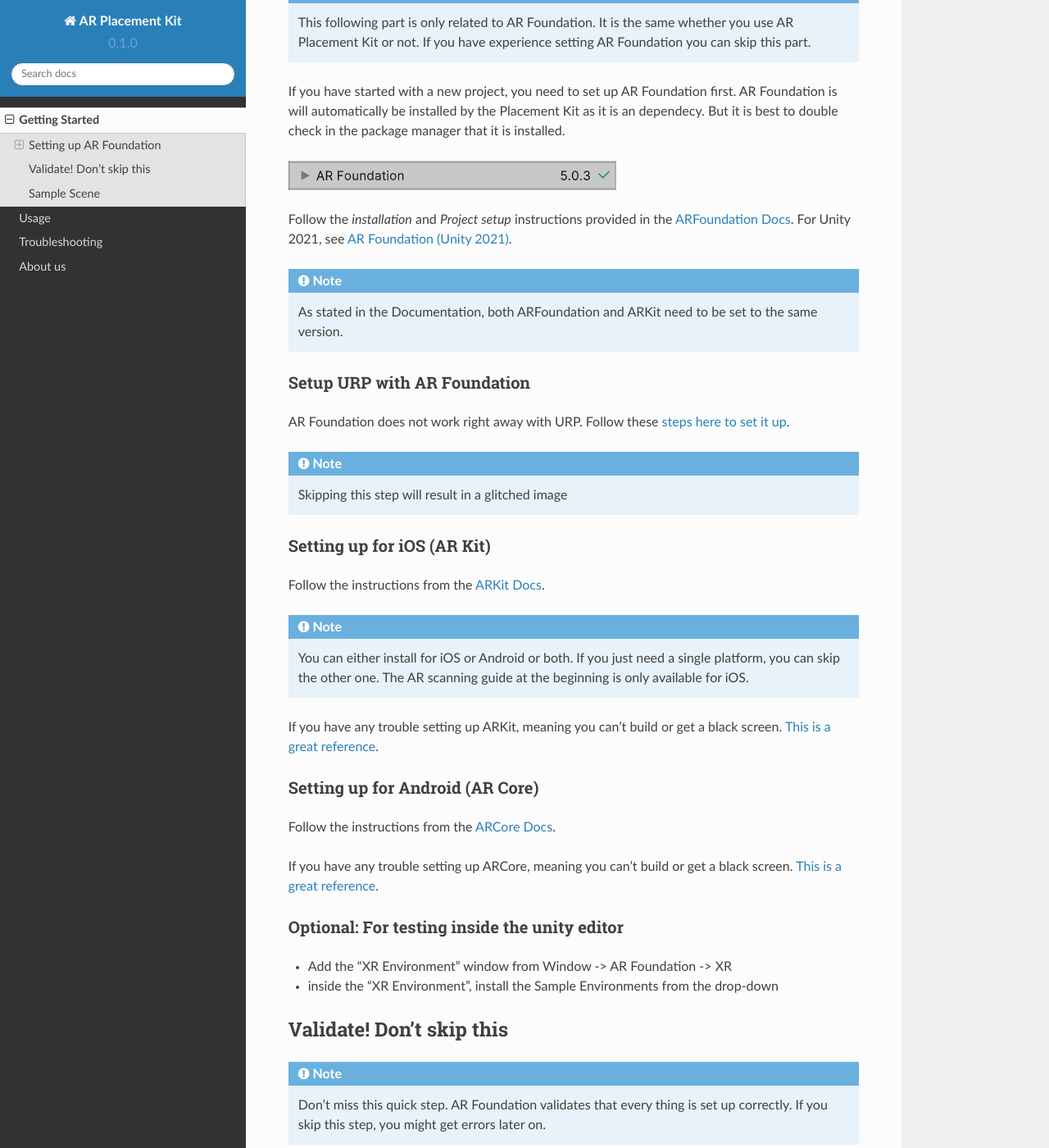
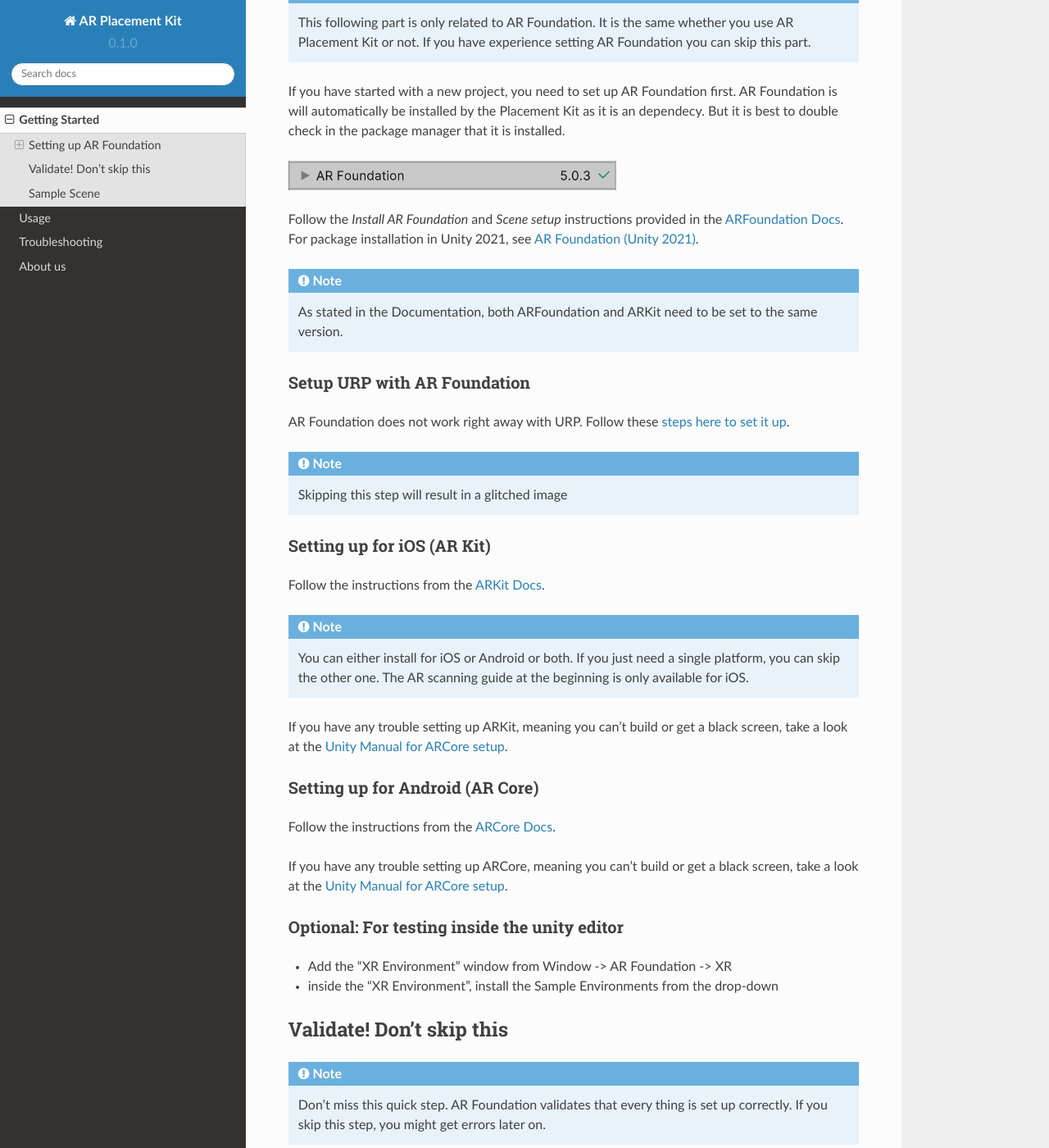
Before and after one commit to Ditached/ARPlacementKit-Docs, a Sphinx documentation site: the page built from docs/source/installation.rst, in a window 1280 px wide and 1400 px high, scrolled down 1218 px. Shown: the whole window at 82% size. Built offline with Sphinx 7.4.7 and the Read the Docs theme 2.0.0, drawn with Linux system fonts in a browser that asks for light colours.

Commit message:
Small changes in wording

```diff
--- a/docs/source/index.rst
+++ b/docs/source/index.rst
@@ -39,7 +39,7 @@
 Why AR Foundation 5.0+:
 ~~~~~~~~
 We decided to only support AR Foundation 5.0 as it is the newest version. There a major changes between versions and it is hard to support multiple of them.
-Version 5.0+ provides support for in-editor testing which is essential in our opinion.
+Version 5.0+ provides support for in-editor testing which is essential for unintrrupted development.
 
 Showcase
 ~~~~~~~~
--- a/docs/source/installation.rst
+++ b/docs/source/installation.rst
@@ -34,8 +34,8 @@
 .. image:: images/ARFoundationPackage.png
     :width: 400
 
-Follow the *installation* and *Project setup* instructions provided in the `ARFoundation Docs`_.
-For Unity 2021, see `AR Foundation (Unity 2021)`_.
+Follow the *Install AR Foundation* and *Scene setup* instructions provided in the `ARFoundation Docs`_.
+For package installation in Unity 2021, see `AR Foundation (Unity 2021)`_.
 
 .. note::
    As stated in the Documentation, both ARFoundation and ARKit need to be set to the same version.
@@ -58,13 +58,13 @@
    You can either install for iOS or Android or both. If you just need a single platform, you can skip the other one.
    The AR scanning guide at the beginning is only available for iOS.
 
-If you have any trouble setting up ARKit, meaning you can't build or get a black screen. `This is a great reference <https://docs.unity3d.com/Packages/com.unity.xr.arkit@5.0/manual/project-configuration-arkit.html>`_.
+If you have any trouble setting up ARKit, meaning you can't build or get a black screen, take a look at the `Unity Manual for ARCore setup`_.
 
 Setting up for Android (AR Core)
 ~~~~~~~~~~~~~~~~~~~~~~~~~~~~~~~~~~~~~~~
 Follow the instructions from the `ARCore Docs`_.
 
-If you have any trouble setting up ARCore, meaning you can't build or get a black screen. `This is a great reference <https://docs.unity3d.com/Packages/com.unity.xr.arcore@5.0/manual/project-configuration-arcore.html>`_.
+If you have any trouble setting up ARCore, meaning you can't build or get a black screen, take a look at the `Unity Manual for ARCore setup`_.
 
 Optional: For testing inside the unity editor
 ~~~~~~~~~~~~~~~~~~~~~~~~~~~~~~~~~~~~~~~
@@ -110,3 +110,5 @@
 .. _ARKit Docs: https://docs.unity3d.com/Packages/com.unity.xr.arkit@5.0/manual/project-configuration-arkit.html
 .. _ARCore Docs: https://docs.unity3d.com/Packages/com.unity.xr.arcore@5.0/manual/project-configuration-arcore.html
 .. _AR Foundation (Unity 2021): https://docs.unity3d.com/Packages/com.unity.xr.arfoundation@5.0/manual/project-setup/edit-your-project-manifest.html
+.. _Unity Manual for ARCore setup: https://docs.unity3d.com/Packages/com.unity.xr.arcore@5.0/manual/project-configuration-arcore.html
+.. _Unity Manual for ARKit setup: https://docs.unity3d.com/Packages/com.unity.xr.arkit@5.0/manual/project-configuration-arkit.html
```
Also changed, not shown: other parts of docs/source/index.rst (+1 -1 lines), docs/source/images/QualitySettings.png (added).
